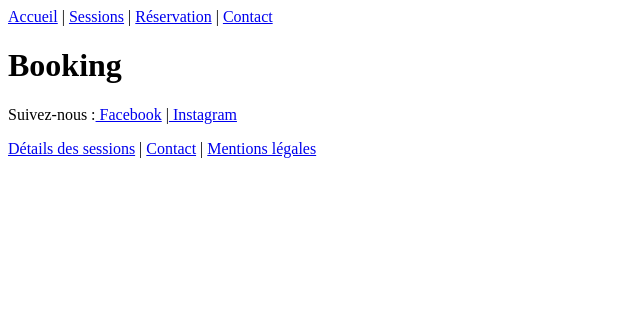
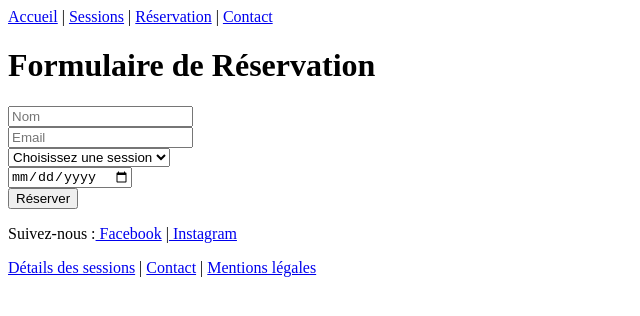
Before and after one commit to Spatulox/page-vitrine, a React (Vite) app: page /booking in a window 1280 px wide. Shown: the top 316 px of the page, without its empty margins (0-640 px from the left). Built offline with nearby package versions, Linux system fonts and the light colour scheme.

Commit message:
Adds Booking page with reservation form
Implements a basic reservation form with fields for name, email, session selection, and date.

```diff
--- a/src/pages/Booking/Booking.tsx
+++ b/src/pages/Booking/Booking.tsx
@@ -1,5 +1,21 @@
 function Booking(){
-    return <h1>Booking</h1>
+    return (
+        <div>
+            <h1>Formulaire de Réservation</h1>
+            <form>
+            <input type="text" placeholder="Nom" required /><br />
+            <input type="email" placeholder="Email" required /><br />
+            <select required>
+                <option value="">Choisissez une session</option>
+                <option value="crypte">Crypte Maudite</option>
+                <option value="manoir">Manoir du Diable</option>
+                <option value="asile">Asile 666</option>
+            </select><br />
+            <input type="date" required /><br />
+            <button type="submit">Réserver</button>
+            </form>
+        </div>
+    )
 }
 
 export default Booking
```
